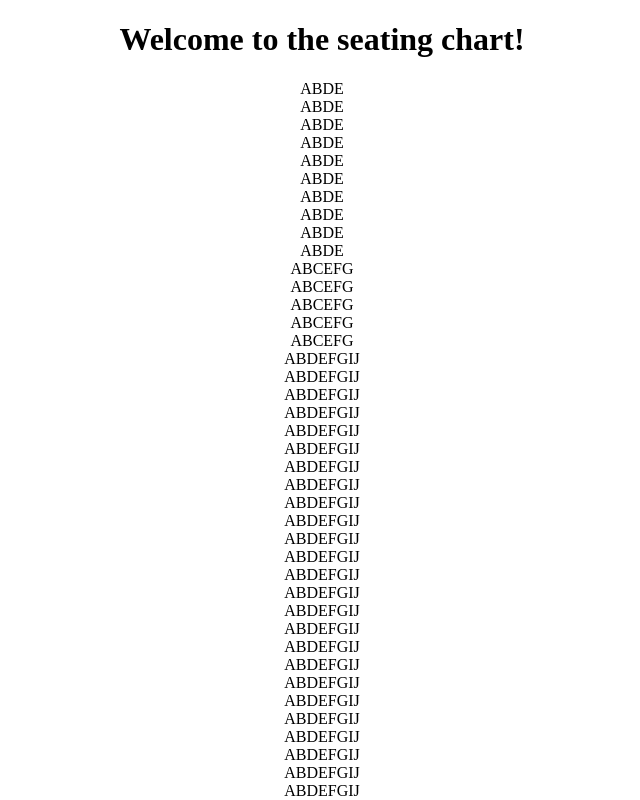
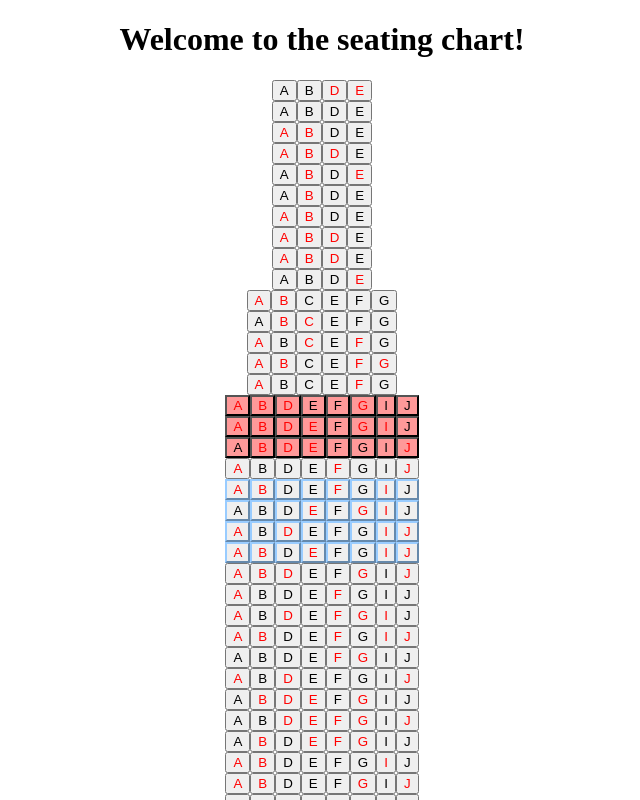
Before and after one commit to jaj2610/seatingChart, an Angular app: page / in a window 1280 px wide. Shown: the top 800 px of the page, without its empty margins (318-958 px from the left). Built offline with nearby package versions, Linux system fonts and the light colour scheme.

Commit message:
Add styling; Move selectSeat to selectedService
 - simple styling for seat options

 - selectSeat in selectedService; prevent selection of occupied seats

 - add tooltip with basic info on seats

```diff
--- a/src/app/seating/seat/seat.component.css
+++ b/src/app/seating/seat/seat.component.css
@@ -5,3 +5,15 @@
 .unselected {
   color: black;
 }
+
+.occupied {
+  color: red;
+}
+
+.premium {
+  background-color: #ff9999;
+}
+
+.overWing {
+  border-color: #99ccff;
+}
--- a/src/app/seating/seat/seat.component.html
+++ b/src/app/seating/seat/seat.component.html
@@ -1 +1 @@
-<span [class]="selected ? 'selected' : 'unselected'">{{seat.seat}}</span>
+<button [ngClass]="styles" [title]="tooltip">{{seat.seat}}</button>
--- a/src/app/seating/seat/seat.component.ts
+++ b/src/app/seating/seat/seat.component.ts
@@ -1,4 +1,5 @@
 import { Component, OnInit, Input } from '@angular/core';
+import { Seat } from './seat.interface';
 
 @Component({
   selector: 'app-seat',
@@ -6,12 +7,38 @@ import { Component, OnInit, Input } from '@angular/core';
   styleUrls: ['./seat.component.css']
 })
 export class SeatComponent implements OnInit {
-  @Input() seat = {};
-  @Input() selected = false;
+  @Input() seat: Seat;
+
+  private _selected = false;
+
+  @Input() public set selected(val) {
+    this.styles['selected'] = val;
+    this._selected = val;
+  }
+
+  public get selected() {
+    return this._selected;
+  }
+
+  public tooltip = '';
+
+  styles = {};
 
   constructor() { }
 
   ngOnInit() {
+    // set styles based on seat values
+    this.styles = {
+      'premium': this.seat.premium,
+      'occupied': this.seat.occupied,
+      'overWing': this.seat.overWing,
+      'selected': this._selected
+    };
+
+    this.tooltip = 'Seat ' + this.seat.row + this.seat.seat + ': ' + this.seat.class + ' class';
+    if (this.seat.premium) {
+      this.tooltip += ' (premium)';
+    }
   }
 
 }
--- a/src/app/seating/seating.component.html
+++ b/src/app/seating/seating.component.html
@@ -1,5 +1,5 @@
 <div *ngFor="let row of seating">
   <span *ngFor="let seat of row">
-    <app-seat [seat]="seat" [selected]="seat === selectedService.selectedSeat" (click)="selectedService.selectedSeat = seat"></app-seat>
+    <app-seat [seat]="seat" [selected]="seat === selectedService.selectedSeat" (click)="selectedService.selectSeat(seat)"></app-seat>
   </span>
 </div>
--- a/src/app/seating/shared/selected.service.ts
+++ b/src/app/seating/shared/selected.service.ts
@@ -7,4 +7,12 @@ export class SelectedService {
 
   constructor() { }
 
+  public selectSeat(seat) {
+    if (!seat.occupied) {
+       this.selectedSeat = seat;
+       console.log('Seat selected:', seat.seat, seat.row);
+    } else {
+      console.log('Seat occupied:', seat.seat, seat.row);
+    }
+  }
 }
```
